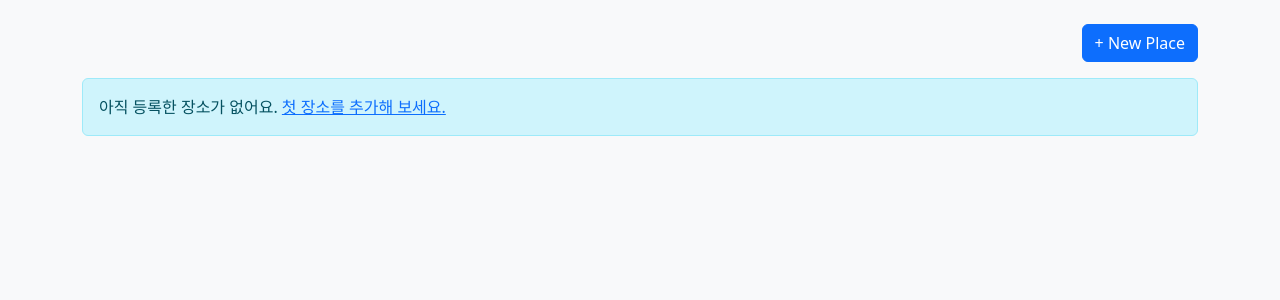
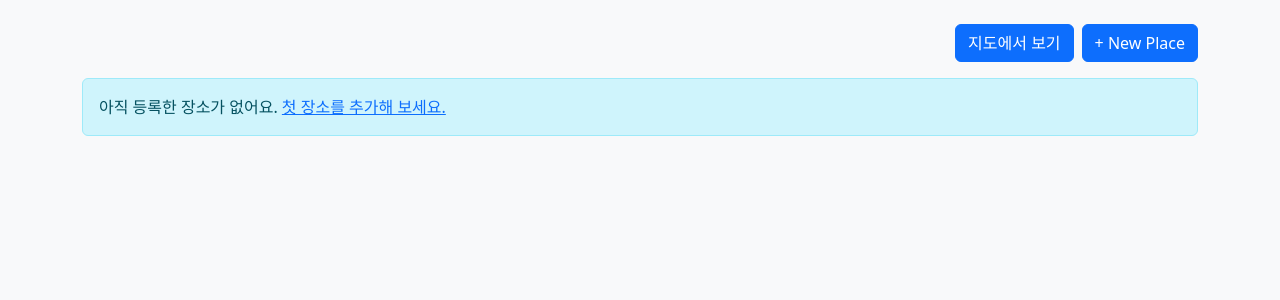
Before and after one commit to vibimvab/PlanTogether, a Django app: template trip/templates/trip/group_place_list.html in a window 1280 px wide. Shown: the part 56-356 px from the top of the page. Run offline with Django 5.2, Linux system fonts and the light colour scheme; the template is opened without the code that fills it, so the values that code supplies are empty.

Commit message:
added button to the map view

```diff
--- a/trip/templates/trip/group_place_list.html
+++ b/trip/templates/trip/group_place_list.html
@@ -2,7 +2,10 @@
 {% block content %}
 <div class="d-flex justify-content-between align-items-center mb-3">
   <h3 class="m-0">{{ group.name }}</h3>
-  <a class="btn btn-primary" href="{% url 'trip:place_create' group.pk %}">+ New Place</a>
+  <div class="d-flex gap-2">
+    <a class="btn btn-primary" href="{% url 'trip:group_map' group.pk %}">지도에서 보기</a>
+    <a class="btn btn-primary" href="{% url 'trip:place_create' group.pk %}">+ New Place</a>
+  </div>
 </div>
 
 <div class="list-group list-place">
```
